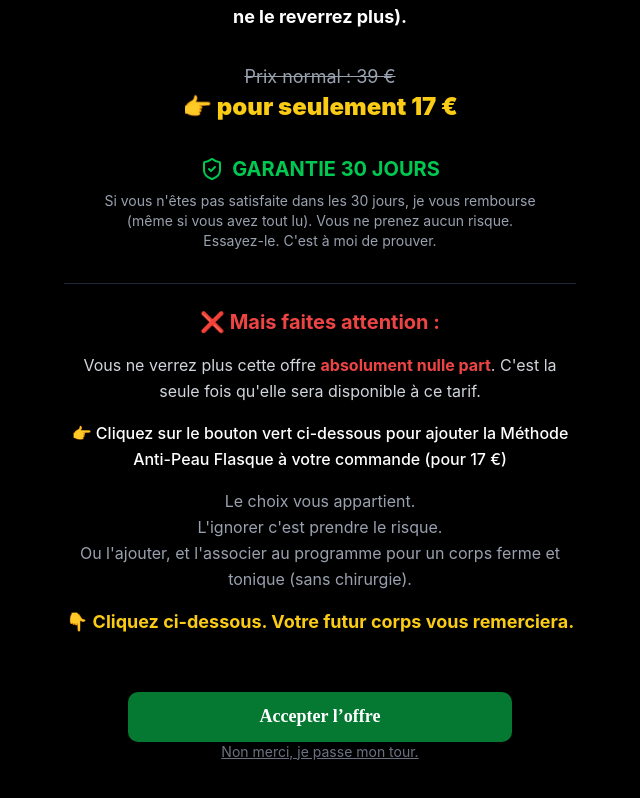
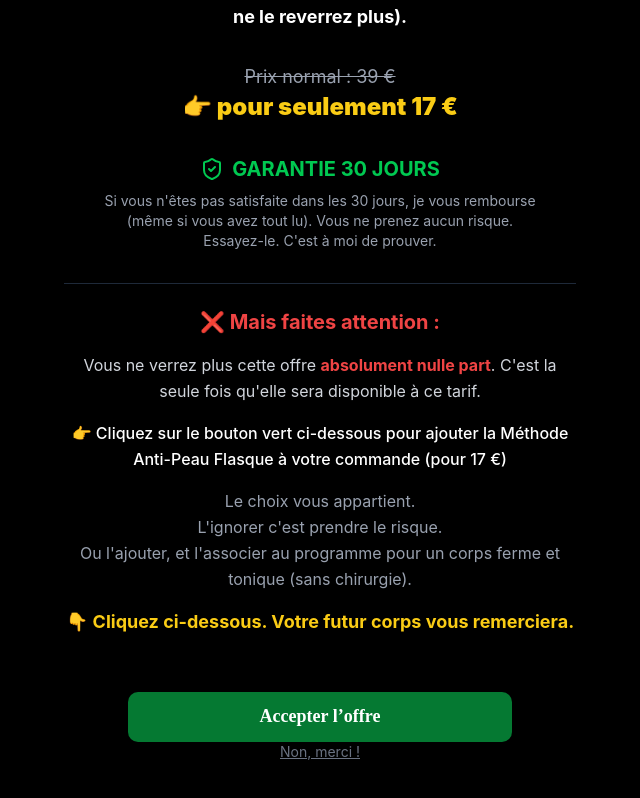
Before and after one commit to vinicrespo/PROJETO-B, a React (Vite) app: page /up3 in a window 1280 px wide. Shown: the part 3223-4021 px from the top of the page, without its empty margins (320-960 px from the left). Built offline with nearby package versions, Linux system fonts and the light colour scheme.

Commit message:
Update No thanks link text to Non, merci !

```diff
--- a/src/pages/Up1Page.tsx
+++ b/src/pages/Up1Page.tsx
@@ -64,7 +64,7 @@ export default function Up1Page() {
             </button>
 
             <Link to="/up2" className="block text-center text-sm text-gray-500 underline hover:text-gray-300">
-              Non merci, je passe mon tour.
+              Non, merci !
             </Link>
           </div>
 
--- a/src/pages/Up2Page.tsx
+++ b/src/pages/Up2Page.tsx
@@ -63,7 +63,7 @@ export default function Up2Page() {
           </button>
 
           <Link to="/up3" className="block text-center text-sm text-gray-500 underline hover:text-gray-300">
-            Non merci, je passe mon tour.
+            Non, merci !
           </Link>
         </div>
       </div>
--- a/src/pages/Up3Page.tsx
+++ b/src/pages/Up3Page.tsx
@@ -208,7 +208,7 @@ export default function Up3Page() {
           </button>
 
           <Link to="/up4" className="block text-center text-sm text-gray-500 underline hover:text-gray-300">
-            Non merci, je passe mon tour.
+            Non, merci !
           </Link>
         </div>
 
--- a/src/pages/Up4Page.tsx
+++ b/src/pages/Up4Page.tsx
@@ -124,7 +124,7 @@ export default function Up4Page() {
             </button>
 
             <Link to="/thanks" className="block text-center text-sm text-gray-500 underline hover:text-gray-300">
-              Non merci, je passe mon tour.
+              Non, merci !
             </Link>
           </div>
 
```
